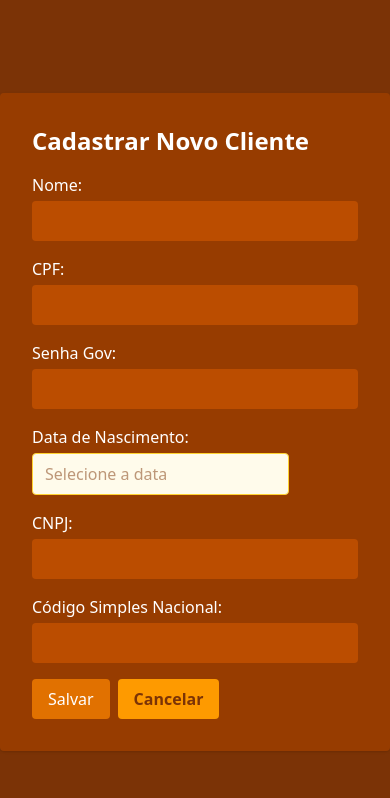
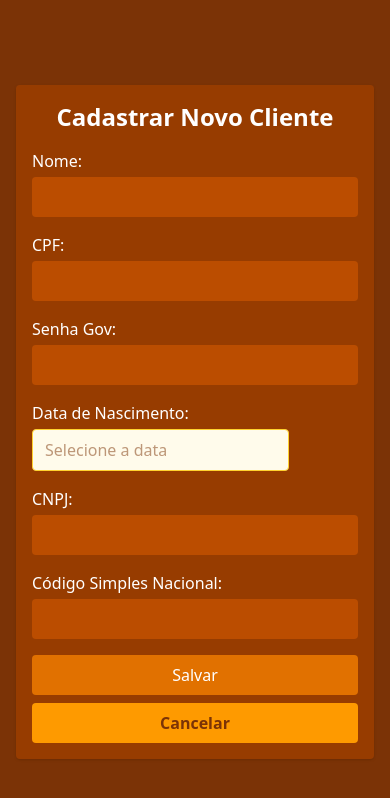
Before and after one commit to rb-belarmino/clients-mirelle, a Next.js app: page /clients/new in a window 390 px wide. Shown: the top 798 px of the page. Built offline with nearby package versions, Linux system fonts and the light colour scheme; no server answers.

Commit message:
feat: enhance UI layout and styling for client edit, detail, and new pages

```diff
--- a/app/clients/[id]/edit/page.tsx
+++ b/app/clients/[id]/edit/page.tsx
@@ -36,12 +36,12 @@ export default async function EditClientPage({
   }
 
   return (
-    <main className="min-h-screen flex items-center justify-center bg-amber-900 text-white">
+    <main className="min-h-screen flex items-center justify-center bg-amber-900 text-white p-2 sm:p-0">
       <form
         action={updateClient}
-        className="bg-amber-800 p-8 rounded shadow max-w-md w-full space-y-4"
+        className="bg-amber-800 p-4 sm:p-8 rounded shadow max-w-md w-full space-y-4 mx-2"
       >
-        <h2 className="text-2xl font-bold mb-4 text-amber-100">
+        <h2 className="text-2xl font-bold mb-4 text-amber-100 text-center">
           Editar Cliente
         </h2>
         <div>
@@ -105,16 +105,16 @@ export default async function EditClientPage({
             required
           />
         </div>
-        <div className="flex gap-2 mt-4">
+        <div className="flex flex-col sm:flex-row gap-2 mt-4">
           <button
             type="submit"
-            className="bg-amber-600 hover:bg-amber-700 px-4 py-2 rounded text-white"
+            className="bg-amber-600 hover:bg-amber-700 px-4 py-2 rounded text-white w-full sm:w-auto"
           >
             Salvar
           </button>
           <Link
             href={`/`}
-            className="bg-amber-500 hover:bg-amber-600 px-4 py-2 rounded text-amber-900 font-semibold"
+            className="bg-amber-500 hover:bg-amber-600 px-4 py-2 rounded text-amber-900 font-semibold w-full sm:w-auto text-center"
           >
             Cancelar
           </Link>
--- a/app/clients/[id]/page.tsx
+++ b/app/clients/[id]/page.tsx
@@ -27,11 +27,13 @@ export default async function ClientDetailPage({
   client.senha_gov = decrypt(client.senha_gov)
 
   return (
-    <main className="min-h-screen flex items-center justify-center bg-amber-900 text-white">
-      <div className="bg-amber-800 p-8 rounded shadow max-w-md w-full">
-        <h2 className="text-2xl font-bold mb-6">Detalhes do Cliente</h2>
-        <div className="mb-4">
-          <table className="w-full border-separate border-spacing-y-2">
+    <main className="min-h-screen flex items-center justify-center bg-amber-900 text-white p-2 sm:p-0">
+      <div className="bg-amber-800 p-4 sm:p-8 rounded shadow max-w-md w-full mx-2">
+        <h2 className="text-2xl font-bold mb-6 text-center">
+          Detalhes do Cliente
+        </h2>
+        <div className="mb-4 overflow-x-auto">
+          <table className="w-full border-separate border-spacing-y-2 text-sm sm:text-base">
             <tbody>
               <tr>
                 <th className="text-right pr-4 text-amber-300 font-semibold w-1/3">
@@ -84,7 +86,7 @@ export default async function ClientDetailPage({
         </div>
         <Link
           href="/"
-          className="inline-block mt-4 px-4 py-2 bg-amber-600 hover:bg-amber-700 rounded text-white"
+          className="inline-block mt-4 px-4 py-2 bg-amber-600 hover:bg-amber-700 rounded text-white w-full sm:w-auto text-center"
         >
           Voltar
         </Link>
--- a/app/clients/new/page.tsx
+++ b/app/clients/new/page.tsx
@@ -16,12 +16,14 @@ export default function NewClientPage() {
   }
 
   return (
-    <main className="min-h-screen flex items-center justify-center bg-amber-900 text-white">
+    <main className="min-h-screen flex items-center justify-center bg-amber-900 text-white p-2 sm:p-0">
       <form
         action={createClient}
-        className="bg-amber-800 p-8 rounded shadow max-w-md w-full space-y-4"
+        className="bg-amber-800 p-4 sm:p-8 rounded shadow max-w-md w-full space-y-4 mx-2"
       >
-        <h2 className="text-2xl font-bold mb-4">Cadastrar Novo Cliente</h2>
+        <h2 className="text-2xl font-bold mb-4 text-center">
+          Cadastrar Novo Cliente
+        </h2>
         <div>
           <label className="block mb-1">
             Nome:{' '}
@@ -102,16 +104,16 @@ export default function NewClientPage() {
             onChange={handleChange}
           />
         </div>
-        <div className="flex gap-2 mt-4">
+        <div className="flex flex-col sm:flex-row gap-2 mt-4">
           <button
             type="submit"
-            className="bg-amber-600 hover:bg-amber-700 px-4 py-2 rounded text-white"
+            className="bg-amber-600 hover:bg-amber-700 px-4 py-2 rounded text-white w-full sm:w-auto"
           >
             Salvar
           </button>
           <a
             href="/"
-            className="bg-amber-500 hover:bg-amber-600 px-4 py-2 rounded text-amber-900 font-semibold"
+            className="bg-amber-500 hover:bg-amber-600 px-4 py-2 rounded text-amber-900 font-semibold w-full sm:w-auto text-center"
           >
             Cancelar
           </a>
--- a/app/page.tsx
+++ b/app/page.tsx
@@ -10,13 +10,13 @@ export default async function HomePage() {
   return (
     <main className="min-h-screen bg-amber-200 text-amber-900 flex flex-col items-center p-4 sm:p-8">
       <div className="w-full max-w-4xl flex flex-col items-center">
-        <h1 className="text-4xl font-extrabold mb-8 tracking-tight text-amber-900">
+        <h1 className="text-4xl sm:text-5xl font-extrabold mb-8 tracking-tight text-amber-900 text-center">
           Sistema de Clientes
         </h1>
-        <div className="w-full flex justify-end mb-6">
+        <div className="w-full flex flex-col sm:flex-row sm:justify-end mb-6 gap-2">
           <a
             href="/clients/new"
-            className="bg-amber-600 hover:bg-amber-700 text-white font-semibold px-4 py-2 rounded transition"
+            className="bg-amber-600 hover:bg-amber-700 text-white font-semibold px-4 py-2 rounded transition w-full sm:w-auto text-center"
           >
             Cadastrar novo
           </a>
```
